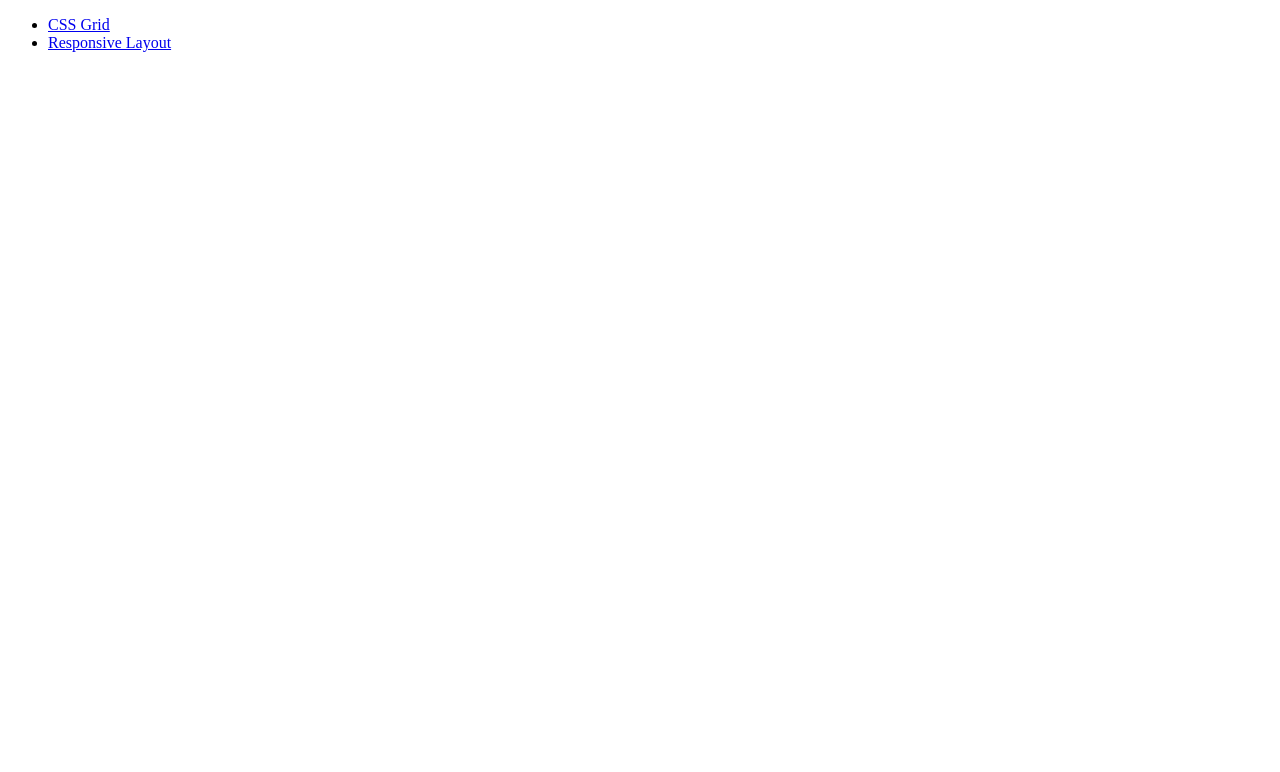
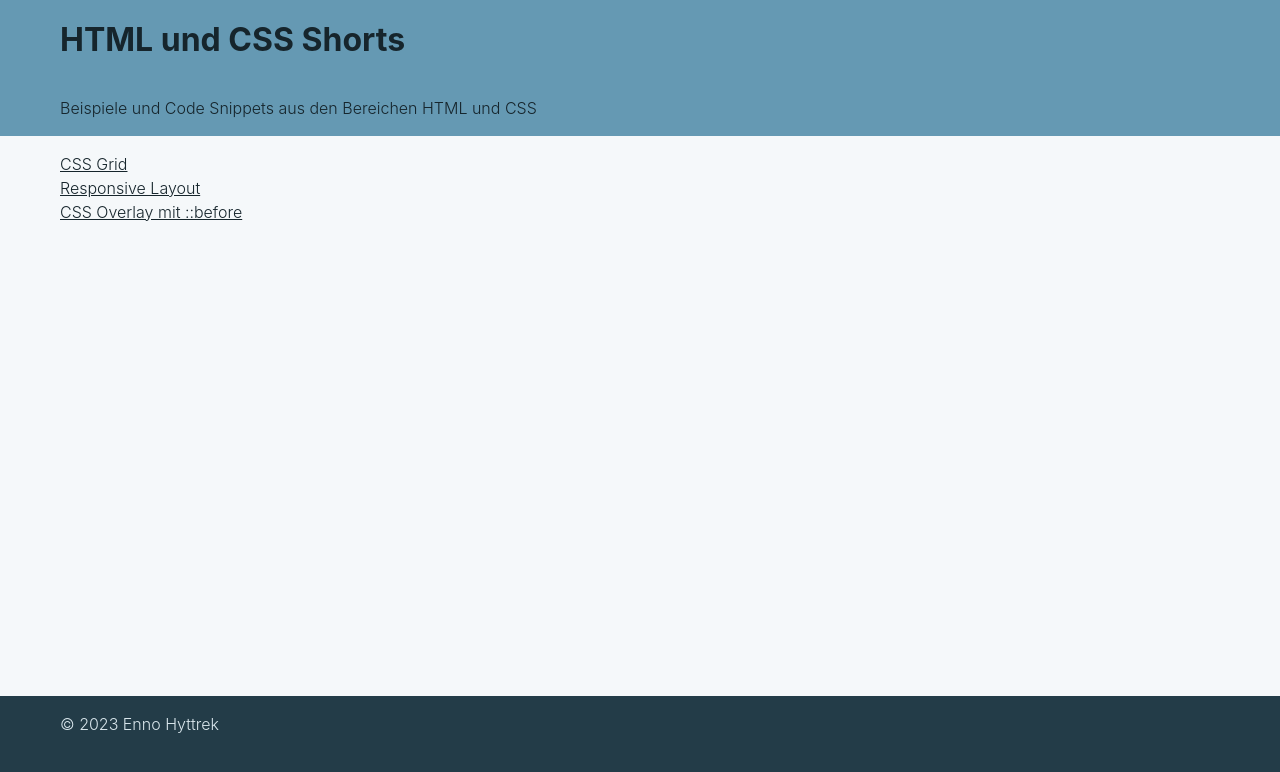
Before and after one commit to ehy-training/html-css-shorts, a plain HTML site: page index.html in a window 1280 px wide. Drawn offline with Linux system fonts and the light colour scheme; a web font is replaced by a local one.

Commit message:
Version: 1.3

```diff
--- a/index.html
+++ b/index.html
@@ -1,15 +1,33 @@
 <!DOCTYPE html>
-<!--Version: 1.1-->
+<!--Version: 1.3-->
 <html>
 <head>
+    <meta name="viewport" content="width=device-width, initial-scale=1">
     <title>HTML CSS Shorts</title>
+    <link rel="stylesheet" href="style.css">
+    <link rel="stylesheet" href="https://rsms.me/inter/inter.css">
 </head>
 
-<body>
+<body class="pages">
 
-    <ul>
-        <li><a href="css-grid.html">CSS Grid</a></li>
-        <li><a href="responsive-layout.html">Responsive Layout</a></li>
-    </ul>
+    <header>
+        <h1>HTML und CSS Shorts</h1>
+        <p>Beispiele und Code Snippets aus den Bereichen HTML und CSS</p>
+
+    </header>
+
+    <main>
+        <section class="overview">
+            <ul>
+                <li><a href="css-grid.html">CSS Grid</a></li>
+                <li><a href="responsive-layout.html">Responsive Layout</a></li>
+                <li><a href="css-overlay-before.html">CSS Overlay mit ::before</a></li>
+            </ul>
+        </section>
+    </main>
+
+    <footer>
+        <p>© 2023 Enno Hyttrek</p>
+    </footer>
 
 </body></html>
--- /dev/null
+++ b/style.css
@@ -0,0 +1,121 @@
+/*---------------------
+HTML CSS Shorts
+Stylesheet für die Übersichtsseiten.
+Enno Hyttrek 2023
+Version: 1.3
+---------------------*/
+
+
+/*---------------------
+RESET
+---------------------*/
+* {
+    margin: 0;
+    padding: 0;
+    box-sizing: border-box;
+}
+
+ul {
+    list-style-type: none;
+}
+
+/*---------------------
+LAYOUT
+---------------------*/
+
+h1,
+h2,
+h3,
+h4,
+h5,
+h6,
+p,
+ul {
+    margin-bottom: 1rem;
+}
+
+header > *,
+main > *,
+footer > * {
+    max-width: 1200px;
+    margin: 0 auto;
+    padding: 1rem 20px;
+}
+
+main {
+    min-height: 70vh;
+}
+
+
+/*---------------------
+COLOR & STYLE
+---------------------*/
+
+/**--------
+Color Variables
+--------**/
+
+:root {
+    --col-base: 200;
+    --col-sat: 34%;
+
+    --col-meta-white: hsl(var(--col-base), var(--col-sat), 97%);
+    --col-grey-light: hsl(var(--col-base), var(--col-sat), 89%);
+    --col-grey-mid-light: hsl(var(--col-base), var(--col-sat), 76%);
+    --col-grey-mid: hsl(var(--col-base), var(--col-sat), 55%);
+    --col-grey-mid-dark: hsl(var(--col-base), var(--col-sat), 42%);
+    --col-grey-dark: hsl(var(--col-base), var(--col-sat), 21%);
+    --col-sub-black: hsl(var(--col-base), var(--col-sat), 13%);
+
+    --col-hover: rgb(255, 128, 0);
+}
+
+/**--------
+Color Backgrounds
+--------**/
+
+
+body {
+    background: var(--col-grey-dark);
+}
+
+header {
+    background: var(--col-grey-mid);
+}
+
+main {
+    background: var(--col-meta-white);
+}
+
+/**--------
+Color Type
+--------**/
+
+
+header,
+header a,
+main,
+main a {
+    color: var(--col-sub-black);
+}
+
+
+footer,
+footer a {
+    color: var(--col-grey-light);
+}
+
+a:hover {
+    color: var(--col-hover)
+}
+
+
+/*---------------------
+TYPOGRAPHY
+---------------------*/
+
+body {
+    font-family: 'Inter', sans-serif;
+    font-weight: 300;
+    line-height: 1.5;
+}
```
Also changed, not shown: css-grid.html (+1 -1 lines), css-overlay-before.html (added, +52 -0 lines), responsive-layout.html (+1 -1 lines), 1 other file.
